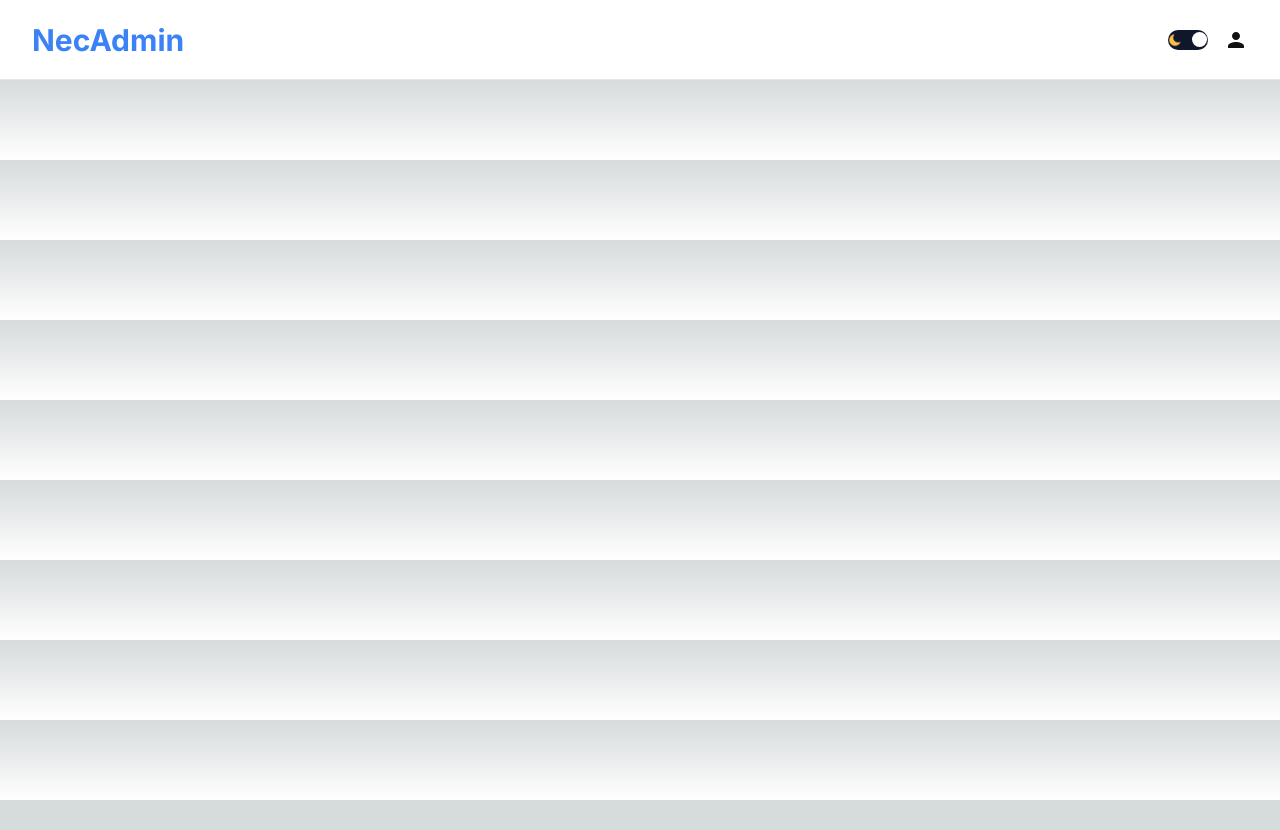
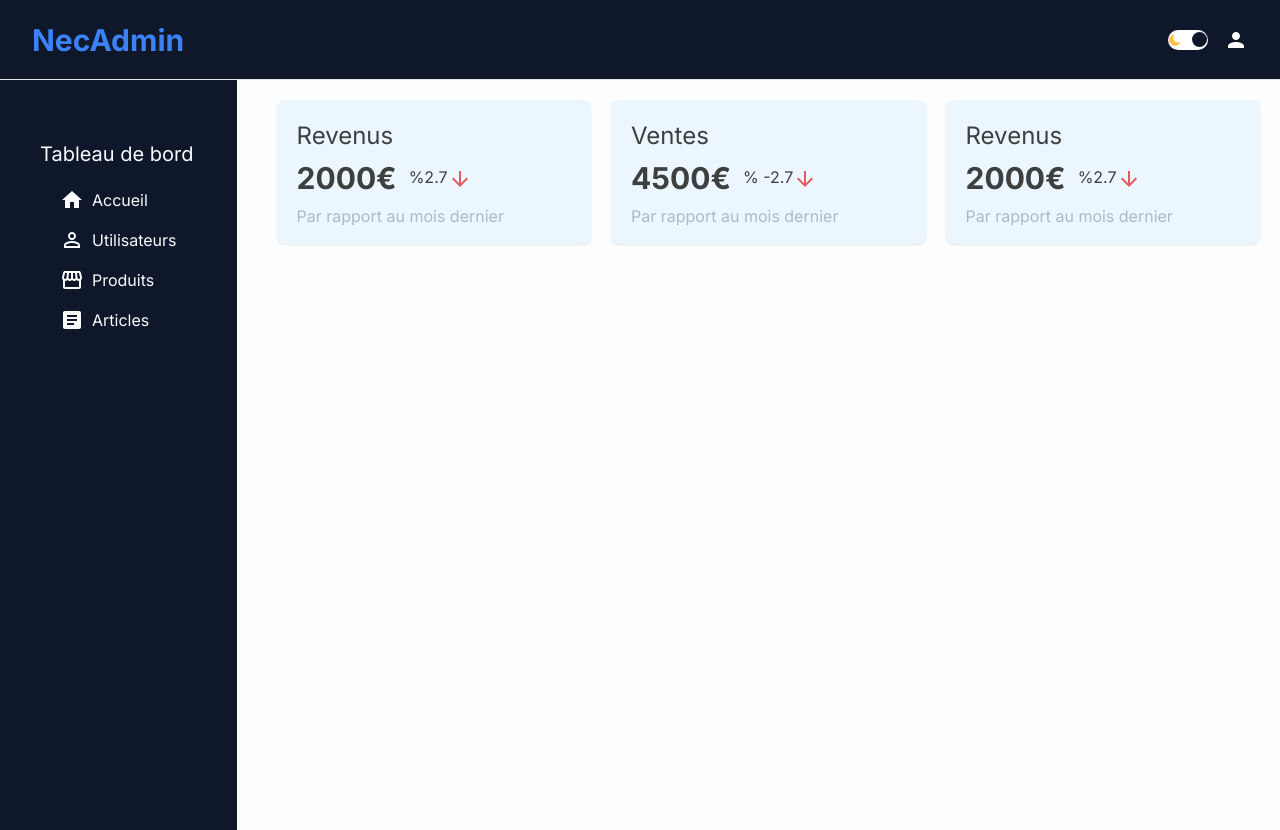
Before and after one commit to eric-colday/admin-ui, a Next.js app: page / in a window 1280 px wide. Before the commit the page ends 800 px from the top, so only its background shows below. Built offline with nearby package versions, Linux system fonts and the light colour scheme.

Commit message:
Création de FeaturedInfo

```diff
--- a/src/app/page.js
+++ b/src/app/page.js
@@ -1,9 +1,11 @@
-import Image from 'next/image'
+import FeaturedInfo from "@/components/home/featuredInfo.jsx/FeaturedInfo";
+import Sidebar from "@/components/sidebar/Sidebar";
 
 export default function Home() {
   return (
-    <div className="">
-
+    <div className="flex gap-5">
+      <Sidebar />
+      <FeaturedInfo />
     </div>
-  )
+  );
 }
--- /dev/null
+++ b/src/components/home/featuredInfo.jsx/FeaturedInfo.jsx
@@ -0,0 +1,70 @@
+"use client";
+
+import React, { useContext } from "react";
+import ArrowDownwardIcon from "@mui/icons-material/ArrowDownward";
+import ArrowUpwardIcon from "@mui/icons-material/ArrowUpward";
+import { ThemeContext } from "@/context/ThemeContext";
+
+const FeaturedInfo = () => {
+  const { theme } = useContext(ThemeContext);
+  return (
+    <div className="w-full flex content-between gap-5 mt-5 my-0 mx-5">
+      <div
+        className="flex flex-col content-center gap-2 w-full h-36 p-5 rounded-lg shadow offset-x-0 offset-y-0 blur-15 opacity-75"
+        style={
+          theme === "dark"
+            ? { backgroundColor: "#0f172a", color: "white" }
+            : { backgroundColor: "#E6F4FE", color: "black" }
+        }
+      >
+        <span className="text-2xl">Revenus</span>
+        <div className="flex items-center gap-3 ">
+          <span className="text-3xl font-bold">2000€</span>
+          <span className="">
+            %2.7
+            <ArrowDownwardIcon className="text-red-600 negative" />
+          </span>
+        </div>
+        <span className="text-slate-400">Par rapport au mois dernier</span>
+      </div>
+      <div
+        className="flex flex-col content-center gap-2 w-full h-36 p-5 rounded-lg shadow offset-x-0 offset-y-0 blur-15 opacity-75"
+        style={
+          theme === "dark"
+            ? { backgroundColor: "#0f172a", color: "white" }
+            : { backgroundColor: "#E6F4FE", color: "black" }
+        }
+      >
+        <span className="text-2xl">Ventes</span>
+        <div className="flex items-center gap-3 ">
+          <span className="text-3xl font-bold">4500€</span>
+          <span className="">
+            % -2.7
+            <ArrowDownwardIcon className="text-red-600 negative" />
+          </span>
+        </div>
+        <span className="text-slate-400">Par rapport au mois dernier</span>
+      </div>
+      <div
+        className="flex flex-col content-center gap-2 w-full h-36 p-5 rounded-lg shadow offset-x-0 offset-y-0 blur-15 opacity-75"
+        style={
+          theme === "dark"
+            ? { backgroundColor: "#0f172a", color: "white" }
+            : { backgroundColor: "#E6F4FE", color: "black" }
+        }
+      >
+        <span className="text-2xl">Revenus</span>
+        <div className="flex items-center gap-3 ">
+          <span className="text-3xl font-bold">2000€</span>
+          <span className="">
+            %2.7
+            <ArrowDownwardIcon className="text-red-600 negative" />
+          </span>
+        </div>
+        <span className="text-slate-400">Par rapport au mois dernier</span>
+      </div>
+    </div>
+  );
+};
+
+export default FeaturedInfo;
--- /dev/null
+++ b/src/components/sidebar/Sidebar.jsx
@@ -0,0 +1,53 @@
+"use client";
+
+import Link from "next/link";
+import React, { useContext } from "react";
+import HomeIcon from "@mui/icons-material/Home";
+import PermIdentityIcon from "@mui/icons-material/PermIdentity";
+import StorefrontIcon from "@mui/icons-material/Storefront";
+import ArticleIcon from "@mui/icons-material/Article";
+import { ThemeContext } from "@/context/ThemeContext";
+
+const Sidebar = () => {
+  const { theme } = useContext(ThemeContext);
+  return (
+    <div
+      className="flex-1 h-[calc(100vh-50px)] sticky top-50 pt-5"
+      style={{ backgroundColor: "#0f172a" }}
+    >
+      <div className="p-10 text-slate-50">
+        <div className="mb-2">
+          <h3 className="text-xl">Tableau de bord</h3>
+          <ul className="p-3">
+            <Link href="/" className="link">
+              <li className="p-2 cursor-pointer flex items-center rounded-sm">
+                <HomeIcon className="text-xl mr-2" />
+                Accueil
+              </li>
+            </Link>
+            <Link href="/utilisateurs" className="link">
+              <li className="p-2 cursor-pointer flex items-center rounded-sm">
+                <PermIdentityIcon className="text-xl mr-2" />
+                Utilisateurs
+              </li>
+            </Link>
+            <Link href="/produits" className="link">
+              <li className="p-2 cursor-pointer flex items-center rounded-sm">
+                <StorefrontIcon className="text-xl mr-2" />
+                Produits
+              </li>
+            </Link>
+            <Link href="/articles" className="link">
+              <li className="p-2 cursor-pointer flex items-center rounded-sm">
+                <ArticleIcon className="text-xl mr-2" />
+                Articles
+              </li>
+            </Link>
+          </ul>
+        </div>
+      </div>
+    </div>
+  );
+};
+
+export default Sidebar;
--- a/src/components/themeToggle/ThemeToggle.jsx
+++ b/src/components/themeToggle/ThemeToggle.jsx
@@ -13,7 +13,7 @@ const ThemeToggle = () => {
       className={styles.container}
       onClick={toggle}
       style={
-        theme === "dark" ? { backgroundColor: "white" } : { backgroundColor: "#0f172a" }
+        theme === "dark" ? { backgroundColor: "white" } : { backgroundColor: "white" }
       }
     >
       <Image src="/topbar/moon.png" alt="" width={14} height={14} />
@@ -22,7 +22,7 @@ const ThemeToggle = () => {
         style={
           theme === "dark"
             ? { left: 1, background: "#0f172a" }
-            : { right: 1, background: "white" }
+            : { right: 1, background: "#0f172a" }
         }
       ></div>
       <Image src="/topbar/sun.png" alt="" width={14} height={14} />
--- a/src/components/topbar/Topbar.jsx
+++ b/src/components/topbar/Topbar.jsx
@@ -11,11 +11,7 @@ const Topbar = () => {
   return (
     <div
       className="w-full h-20 border-b sticky top-0 z-50"
-      style={
-        theme === "dark"
-          ? { backgroundColor: "#0f172a" }
-          : { backgroundColor: "white" }
-      }
+      style={{ backgroundColor: "#0f172a" }}
     >
       <div className="h-full px-8 flex items-center justify-between ">
         <Link href="/">
@@ -28,7 +24,9 @@ const Topbar = () => {
         <div className="topRight flex items-center gap-4">
           <ThemeToggle />
           <Link href="/connexion">
-            <PersonIcon />
+            <PersonIcon
+              className="text-3xl text-white cursor-pointer"
+            />
           </Link>
         </div>
       </div>
```
Also changed, not shown: src/app/globals.css (line endings or trailing spaces).
